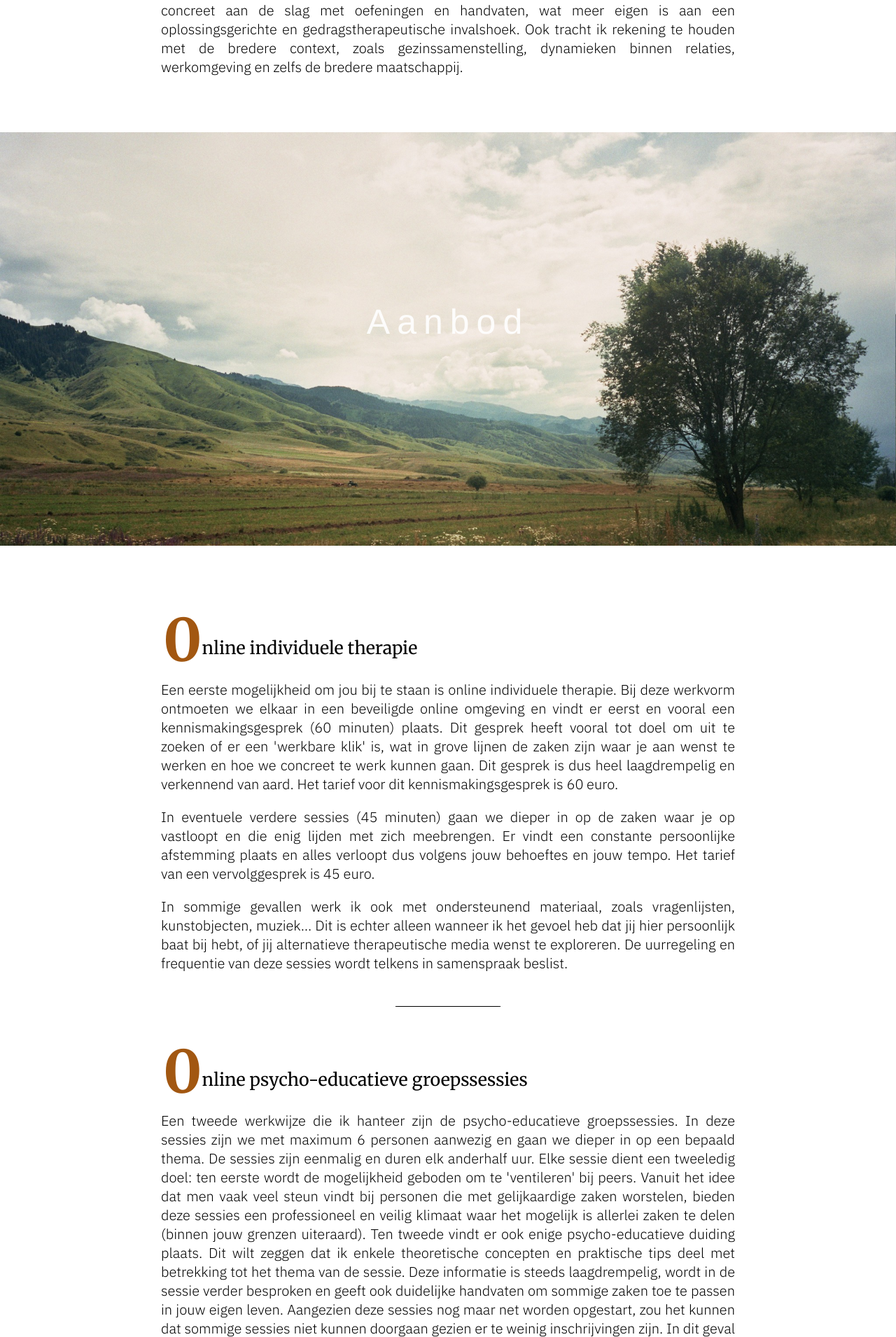
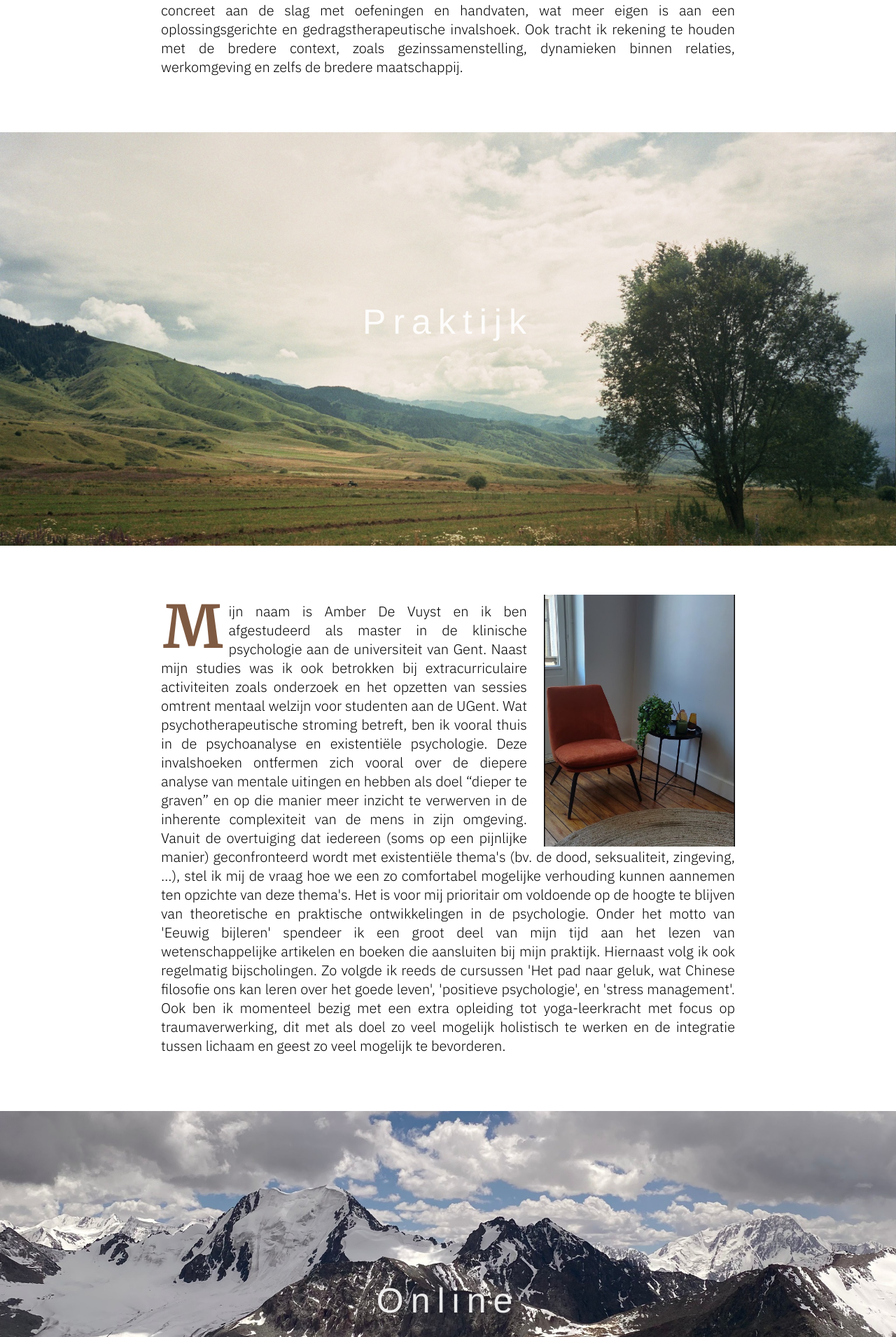
Before and after one commit to SDeVuyst/website_amber, a Django app: page / in a window 1280 px wide. Shown: the part 3338-5249 px from the top of the page at 70% size. Run offline with Django 4.2, Linux system fonts and the light colour scheme; some libraries are stand-ins or nearby versions.

Commit message:
added caroussel & layout changes

```diff
--- /dev/null
+++ b/amb_app/static/carousel.js
@@ -0,0 +1,26 @@
+// https://codepen.io/rkrc/pen/LEgKww
+
+var slideSpeed = 5000;
+
+var main = function(){
+    //Carousel
+   setInterval(function() {timedDelay()}, slideSpeed);
+};
+
+//timedDelay function
+function timedDelay() {
+
+    var currentSlide = $('.active-slide');
+	var nextTimedSlide = currentSlide.next();
+
+    if(nextTimedSlide.length === 0 ) {
+		nextTimedSlide = $('.slide').first();
+	}
+
+	currentSlide.fadeOut(600, function() {
+		$(this).removeClass('active-slide');
+	    nextTimedSlide.fadeIn(600).addClass('active-slide');
+	});
+}
+
+$(document).ready(main);
--- a/amb_app/static/script.js
+++ b/amb_app/static/script.js
@@ -21,8 +21,8 @@ window.addEventListener("scroll", function () {
     // Voor juiste sectie aan te duiden in display
     var over_mij_offset = document.getElementById("Over_Mij").getBoundingClientRect().top;
     var filosofie_offset = document.getElementById("Mijn_filosofie").getBoundingClientRect().top;
-    var aanbod_offset = document.getElementById("Aanbod").getBoundingClientRect().top;
-    var over_online_offset = document.getElementById("Over_online").getBoundingClientRect().top;
+    var aanbod_offset = document.getElementById("praktijk").getBoundingClientRect().top;
+    var over_online_offset = document.getElementById("over_online").getBoundingClientRect().top;
     var sticky_trigger_element = document.getElementById("main-text").getBoundingClientRect().top;
 
     var over_mij_header = document.getElementById("over_mij_header");
--- a/amb_app/static/style.css
+++ b/amb_app/static/style.css
@@ -234,14 +234,17 @@ html {
     font-size: 35px !important;
   }
 
-  #portret {
+  #portret, #slider-wrapper {
     float: none !important;
     display: block;
     margin: 0 auto !important;
-    padding: 0 0 !important;
+    padding: 10px;
     object-fit: cover;
     text-align: center;
+    align-items: center;
+    justify-content: center;
   }
+
 
   #parallax-hoofd p, #parallax-hoofd ul li {
     font-size: 20px !important;
@@ -251,6 +254,8 @@ html {
     -ms-hyphens: auto;
     hyphens: auto;
   }
+
+
 }
 
 @media screen and (max-width: 767px) and (min-width: 959px) {
@@ -832,3 +837,36 @@ option {
   margin-left: 3%;
   margin-top: 10px;
 }
+
+/* https://codepen.io/rkrc/pen/LEgKww */
+/* Carousel */
+
+.slider {
+	position: relative;
+  float: right;
+  height: 45vh !important;
+}
+
+.slide {
+	text-align: center;
+	display: none;
+	position: relative;
+	height: 45vh !important;
+}
+
+.active-slide {
+  display: block;
+}
+
+
+#slider-wrapper {
+  float: right;
+  margin-left: 3%;
+  margin-top: 10px;
+}
+
+.container > img {
+  object-fit: contain;
+  max-height: 45vh;
+  height: auto;
+}
--- a/amb_app/templates/index.html
+++ b/amb_app/templates/index.html
@@ -10,6 +10,10 @@
     <link rel="preconnect" href="https://fonts.googleapis.com"><link rel="preconnect" href="https://fonts.gstatic.com" crossorigin><link href="https://fonts.googleapis.com/css2?family=IBM+Plex+Sans:wght@300&family=Merriweather:wght@300;400;700&display=swap" rel="stylesheet">
     <link rel="icon" href="{% static 'images/favicon_light.ico' %}" id="light-scheme-icon">
     <link rel="icon" href="{% static 'images/favicon_dark.ico' %}" id="dark-scheme-icon">
+
+    <script src="{% static 'script.js' %}"></script>
+    <script src="https://ajax.googleapis.com/ajax/libs/jquery/2.1.3/jquery.min.js"></script>
+    <script src="{% static 'carousel.js' %}"></script>
 
     <link rel="stylesheet" href="{% static 'style.css' %}">
 
@@ -24,8 +28,8 @@
         <ul class="menu">
           <li><a id="over_mij_header" href="#Over_Mij" class="sliding-middle-out">Over mij</a></li>
           <li><a id="mijn_filosofie_header" href="#Mijn_filosofie" class="sliding-middle-out">Mijn filosofie</a></li>
-          <li><a id="aanbod_header" href="#Aanbod" class="sliding-middle-out">Aanbod</a></li>
-          <li><a id="over_online_header" href="#Over_online" class="sliding-middle-out">Over online</a></li>
+          <li><a id="aanbod_header" href="#praktijk" class="sliding-middle-out">Praktijk</a></li>
+          <li><a id="over_online_header" href="#over_online" class="sliding-middle-out">Online</a></li>
           <li><a href="/appointment" class="sliding-middle-out">Boek een Afspraak</a></li>
         </ul>
       </nav>
@@ -43,8 +47,8 @@
         <nav class="menu1">
           <a onclick="mobileHeaderClicked()" class="link1" href="#Over_Mij"><div class="sliding-middle-out">Over mij</div></a>
           <a onclick="mobileHeaderClicked()" class="link1" href="#Mijn_filosofie"><div class="sliding-middle-out">Mijn filosofie</div></a>
-          <a onclick="mobileHeaderClicked()" class="link1" href="#Aanbod"><div class="sliding-middle-out">Aanbod</div></a>
-          <a onclick="mobileHeaderClicked()" class="link1" href="#Over_online"><div class="sliding-middle-out">Over online</div></a>
+          <a onclick="mobileHeaderClicked()" class="link1" href="#praktijk"><div class="sliding-middle-out">Praktijk</div></a>
+          <a onclick="mobileHeaderClicked()" class="link1" href="#over_online"><div class="sliding-middle-out">Online</div></a>
           <a onclick="mobileHeaderClicked()" class="link1" href="/appointment"><div class="sliding-middle-out">Boek een Afspraak</div></a>
         </nav>
       </nav>
@@ -107,63 +111,76 @@
         </div>
       </section>
 
-      <section id="Aanbod">
+      <section id="praktijk">
         <div class="parallax-four">
-          <h2>Aanbod</h2>
+          <h2>Praktijk</h2>
         </div>
       </section>
 
       <section>
         <div class="block">
-          <h4 class="tussentitel"><span class="first-character tt">0</span>nline individuele therapie</h4>
+          <div id="slider-wrapper">
+            <!-- credits: https://codepen.io/rkrc/pen/LEgKww -->
+            <div class="slider">
+              <!-- picture 01 -->
+              <div class="slide active-slide">
+                <div class="container">
+                  <img src="{% static 'images/praktijk1.jpg' %}">
+                </div>
+              </div>
+
+              <!-- picture 02 -->
+              <div class="slide">
+                <div class="container">
+                    <img src="{% static 'images/praktijk2.jpg' %}">
+                </div>
+              </div>
+
+              <!-- picture 03 -->
+              <div class="slide">
+                <div class="container">
+                    <img src="{% static 'images/praktijk3.jpg' %}">
+                </div>
+              </div>
+
+              <!-- picture 04 -->
+              <div class="slide">
+                <div class="container">
+                    <img src="{% static 'images/praktijk4.jpg' %}">
+                </div>
+              </div>
+
+            </div>
+          </div>
+
           <p>
-            Een eerste mogelijkheid om jou bij te staan is online individuele therapie.
-            Bij deze werkvorm ontmoeten we elkaar in een beveiligde online omgeving en vindt er eerst en vooral een kennismakingsgesprek (60 minuten) plaats.
-            Dit gesprek heeft vooral tot doel om uit te zoeken of er een 'werkbare klik' is, wat in grove lijnen de zaken zijn waar je aan wenst te werken en hoe we concreet te werk kunnen gaan.
-            Dit gesprek is dus heel laagdrempelig en verkennend van aard. Het tarief voor dit kennismakingsgesprek is 60 euro.
+            <span class="first-character om">M</span>ijn naam is Amber De Vuyst en ik ben afgestudeerd als master in de klinische psychologie aan de universiteit van Gent. Naast mijn studies was ik ook betrokken bij extracurriculaire activiteiten zoals onderzoek en het opzetten van sessies omtrent mentaal welzijn voor studenten aan de UGent.
+            Wat psychotherapeutische stroming betreft, ben ik vooral thuis in de psychoanalyse en existentiële psychologie.
+            Deze invalshoeken ontfermen zich vooral over de diepere analyse van mentale uitingen en hebben als doel “dieper te graven”
+            en op die manier meer inzicht te verwerven in de inherente complexiteit van de mens in zijn omgeving.
+            Vanuit de overtuiging dat iedereen (soms op een pijnlijke manier) geconfronteerd wordt met existentiële thema's
+            (bv. de dood, seksualiteit, zingeving, …), stel ik mij de vraag hoe we een zo comfortabel mogelijke verhouding kunnen aannemen ten opzichte van deze thema's.
+            Het is voor mij prioritair om voldoende op de hoogte te blijven van theoretische en praktische ontwikkelingen in de psychologie.
+            Onder het motto van 'Eeuwig bijleren' spendeer ik een groot deel van mijn tijd aan het lezen van wetenschappelijke artikelen en boeken die aansluiten bij mijn praktijk.
+            Hiernaast volg ik ook regelmatig bijscholingen. Zo volgde ik reeds de cursussen
+            'Het pad naar geluk, wat Chinese filosofie ons kan leren over het goede leven', 'positieve psychologie', en 'stress management'.
+            Ook ben ik momenteel bezig met een extra opleiding tot yoga-leerkracht met focus op traumaverwerking,
+            dit met als doel zo veel mogelijk holistisch te werken en de integratie tussen lichaam en geest zo veel mogelijk te bevorderen.
           </p>
-          <p>
-            In eventuele verdere sessies (45 minuten) gaan we dieper in op de zaken waar je op vastloopt en die enig lijden met zich meebrengen.
-            Er vindt een constante persoonlijke afstemming plaats en alles verloopt dus volgens jouw behoeftes en jouw tempo. Het tarief van een vervolggesprek is 45 euro.
-          </p>
-          <p>
-            In sommige gevallen werk ik ook met ondersteunend materiaal, zoals vragenlijsten, kunstobjecten, muziek… Dit is echter alleen wanneer ik het gevoel heb dat jij hier persoonlijk baat bij hebt, of jij alternatieve therapeutische media wenst te exploreren.
-            De uurregeling en frequentie van deze sessies wordt telkens in samenspraak beslist.
-          </p>
+        </div>
 
-          <br><p class="line-break margin-top-10"></p><br>
-
-          <h4 class="tussentitel"><span class="first-character tt">0</span>nline psycho-educatieve groepssessies</h4>
-          <p>
-            Een tweede werkwijze die ik hanteer zijn de psycho-educatieve groepssessies.
-            In deze sessies zijn we met maximum 6 personen aanwezig en gaan we dieper in op een bepaald thema.
-            De sessies zijn eenmalig en duren elk anderhalf uur.
-            Elke sessie dient een tweeledig doel: ten eerste wordt de mogelijkheid geboden om te 'ventileren' bij peers.
-            Vanuit het idee dat men vaak veel steun vindt bij personen die met gelijkaardige zaken worstelen, bieden deze sessies een professioneel en veilig klimaat waar het mogelijk is allerlei zaken te delen (binnen jouw grenzen uiteraard).
-            Ten tweede vindt er ook enige psycho-educatieve duiding plaats. Dit wilt zeggen dat ik enkele theoretische concepten en praktische tips deel met betrekking tot het thema van de sessie.
-            Deze informatie is steeds laagdrempelig, wordt in de sessie verder besproken en geeft ook duidelijke handvaten om sommige zaken toe te passen in jouw eigen leven.
-            Aangezien deze sessies nog maar net worden opgestart, zou het kunnen dat sommige sessies niet kunnen doorgaan gezien er te weinig inschrijvingen zijn. In dit geval bestaat er altijd het alternatief van een individuele sessie.
-            Thema's van de psycho-educatieve groepssessies
-          </p>
-          <ul class="opsomming">
-            <li>Omgaan met stress</li>
-            <li>Omgaan met verlieservaringen (overlijden, relatiebreuk, jobontslag,…)</li>
-            <li>Omgaan met veranderende levensfasen</li>
-            <li>Zingeving</li>
-          </ul>
-          <p>Indien een thema je aanspreekt, laat dit gerust weten via e-mail en dan kijken we samen met eventuele andere geïnteresseerden wanneer de sessie kan ingepland worden. Het tarief van deze groepssessie is 30 euro.</p>
       </section>
 
-      <section id="Over_online">
+      <section id="over_online">
         <div class="parallax-five">
-          <h2>Over online</h2>
+          <h2>Online</h2>
         </div>
       </section>
 
       <section>
         <div class="block">
           <p>
-            <span class="first-character ww">H</span>et is voor mij prioritair een constante afstemming te creëren waarbij ik zeer individueel te werk ga. Hierbij houd ik met andere woorden steeds rekening met jouw noden en hulpvraag en tracht ik therapeutische tools in te zetten die aansluiten bij jou als persoon. Er vindt een continue wisselwerking plaats, waar er uiteraard ook ruimte is voor feedback en eventuele aanpassingen. Binnen de rubriek <a href="#Aanbod" class="hyperlink">Aanbod</a> vind je terug wat de mogelijkheden zijn en hoe ik hierbinnen specifiek te werk ga.
+            <span class="first-character ww">H</span>et is voor mij prioritair een constante afstemming te creëren waarbij ik zeer individueel te werk ga. Hierbij houd ik met andere woorden steeds rekening met jouw noden en hulpvraag en tracht ik therapeutische tools in te zetten die aansluiten bij jou als persoon. Er vindt een continue wisselwerking plaats, waar er uiteraard ook ruimte is voor feedback en eventuele aanpassingen. Binnen de rubriek <a href="#praktijk" class="hyperlink">Praktijk</a> vind je terug wat de mogelijkheden zijn en hoe ik hierbinnen specifiek te werk ga.
             Mijn diensten situeren zich volledig online, dit is bewust zo gekozen omwille van meerdere redenen:
           </p>
           <ul class="opsomming">
@@ -181,6 +198,5 @@
       <p class="credits">Website made by Silas De Vuyst - <a href="https://github.com/SDeVuyst/website_amber">Yes, this website is open source!</a></p>
     </footer>
 
-    <script src="{% static 'script.js' %}"></script>
   </body>
 </html>
```
Also changed, not shown: amb_app/static/images/praktijk1.jpg (added), amb_app/static/images/praktijk2.jpg (added), amb_app/static/images/praktijk3.jpg (added), amb_app/static/images/praktijk4.jpg (added), 1 other file.
